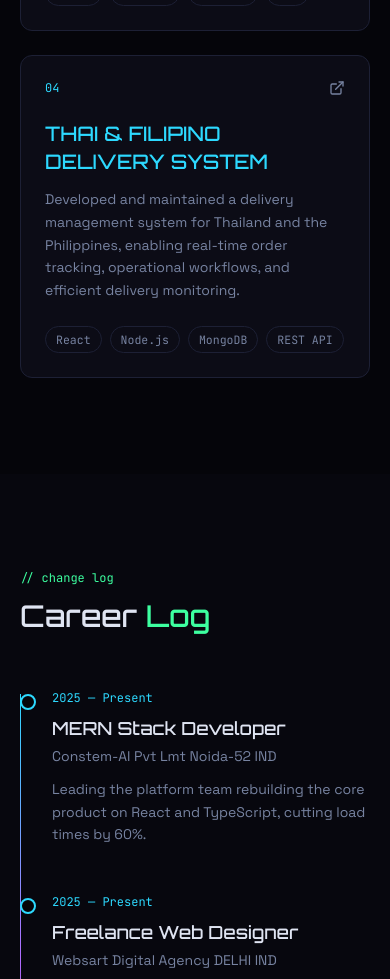
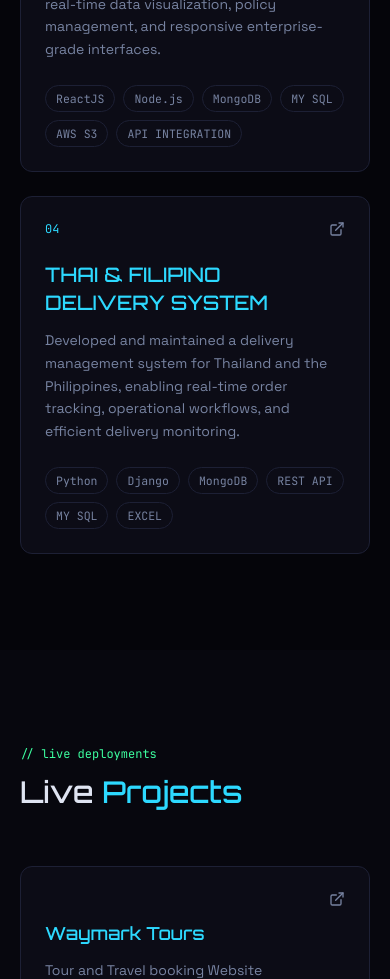
Before and after one commit to CAIcodewithsudhanshu/skills_repo, a React (Vite) app in the folder my-portfolio/: page / in a window 390 px wide. Shown: the part 4180-5159 px from the top of the page. Built offline with nearby package versions, Linux system fonts and the light colour scheme.

Commit message:
live-projects

```diff
--- a/my-portfolio/src/Portfolio.jsx
+++ b/my-portfolio/src/Portfolio.jsx
@@ -159,30 +159,36 @@
     code: "01",
     name: "WORDPRESS WEBSITE",
     desc: "Designed and developed responsive, SEO-friendly WordPress websites with custom themes, plugin integration, and optimized performance for business and client requirements.",
-    tags: ["WordPress", "PHP", "Elementor", "CSS"],
+    tags: ["WordPress", "PHP", "Elementor", "CSS", "SEO", "MAILCHIP", "CHATBOT", "SOCIAL MEDIA INTEGRATION"],
     glow: "cyan",
   },
   {
     code: "02",
     name: "PHILIPPINES TAT DASHBOARD",
     desc: "Built a real-time analytics dashboard to monitor TAT metrics, visualize operational data, and generate business insights with interactive charts and responsive UI.",
-    tags: ["React", "JavaScript", "REST API", "Charts"],
+    tags: ["ReactJS", "JavaScript", "REST API", "Charts", "TAILWIND CSS", "MONGO DB", "MYSQL"],
     glow: "violet",
   },
   {
     code: "03",
     name: "MOTOR INSURANCE AI-INTEGRATED REAL-TIME DASHBOARD",
     desc: "Developed an AI-integrated insurance dashboard featuring secure authentication, real-time data visualization, policy management, and responsive enterprise-grade interfaces.",
-    tags: ["React", "Node.js", "MongoDB", "JWT"],
+    tags: ["ReactJS", "Node.js", "MongoDB", "MY SQL", "AWS S3", "API INTEGRATION"],
     glow: "green",
   },
   {
     code: "04",
     name: "THAI & FILIPINO DELIVERY SYSTEM",
     desc: "Developed and maintained a delivery management system for Thailand and the Philippines, enabling real-time order tracking, operational workflows, and efficient delivery monitoring.",
-    tags: ["React", "Node.js", "MongoDB", "REST API"],
+    tags: ["Python", "Django", "MongoDB", "REST API", "MY SQL", "EXCEL"],
     glow: "cyan",
   },
+];
+
+const LIVE_PROJECTS = [
+  { name: "Waymark Tours", url: "https://waymarktours.com/", desc: "Tour and Travel booking Website" },
+  { name: "C.A. Portfolio", url: "https://procaindia.in/", desc: "A Chartered Accountant Portfolio" },
+  { name: "Limeberry", url: "https://www.limeberry.in/", desc: "E-commerce Website" },
 ];
 
 const EXPERIENCE = [
@@ -210,8 +216,10 @@
   { icon: Github, href: "https://github.com/CAIcodewithsudhanshu", label: "GitHub" },
   { icon: Linkedin, href: "https://www.linkedin.com/in/sudhanshu-anand-ab26a6232/", label: "LinkedIn" },
   { icon: Mail, href: "mailto:anandsudhanshu008@gmail.com", label: "Email" },
-  { icon: WhatsApp, href: "https://wa.me/91XXXXXXXXXX", label: "WhatsApp" },
+  { icon: WhatsApp, href: "https://wa.me/+919266064405", label: "WhatsApp" },
 ];
+
+
 
 /* ------------------------------------------------------------------ */
 /*  Global styles                                                     */
@@ -1046,6 +1054,44 @@
         </div>
       </section>
 
+
+      {/* LIVE PROJECTS */}
+        <section id="live" className="py-24 sm:py-32 px-5 sm:px-8 bg-surface-40">
+  <div className="mx-auto max-w-6xl">
+    <p className="font-mono text-xs text-green mb-3 reveal">
+      // live deployments
+    </p>
+    <h2 className="font-display text-3xl sm:text-4xl mb-14 reveal">
+      Live <span className="text-cyan">Projects</span>
+    </h2>
+
+    <div className="grid sm:grid-cols-2 lg:grid-cols-3 gap-5">
+      {LIVE_PROJECTS.map((p) => (
+        <a
+          key={p.name}
+          href={p.url}
+          target="_blank"
+          rel="noopener noreferrer"
+          className="card reveal rounded-xl p-6 hover:glow-cyan flex flex-col gap-3 group"
+        >
+          <div className="flex items-center justify-between">
+            <span className="w-2 h-2 rounded-full bg-green inline-block" />
+            <ExternalLink
+              size={16}
+              className="text-muted group-hover:text-cyan transition-colors"
+            />
+          </div>
+          <h3 className="font-display text-lg text-cyan">{p.name}</h3>
+          <p className="text-muted text-sm leading-relaxed">{p.desc}</p>
+          <span className="font-mono text-xs text-violet break-all mt-auto">
+            {p.url}
+          </span>
+        </a>
+      ))}
+    </div>
+  </div>
+</section>
+
       {/* EXPERIENCE TIMELINE */}
       <section
         id="experience"
```
